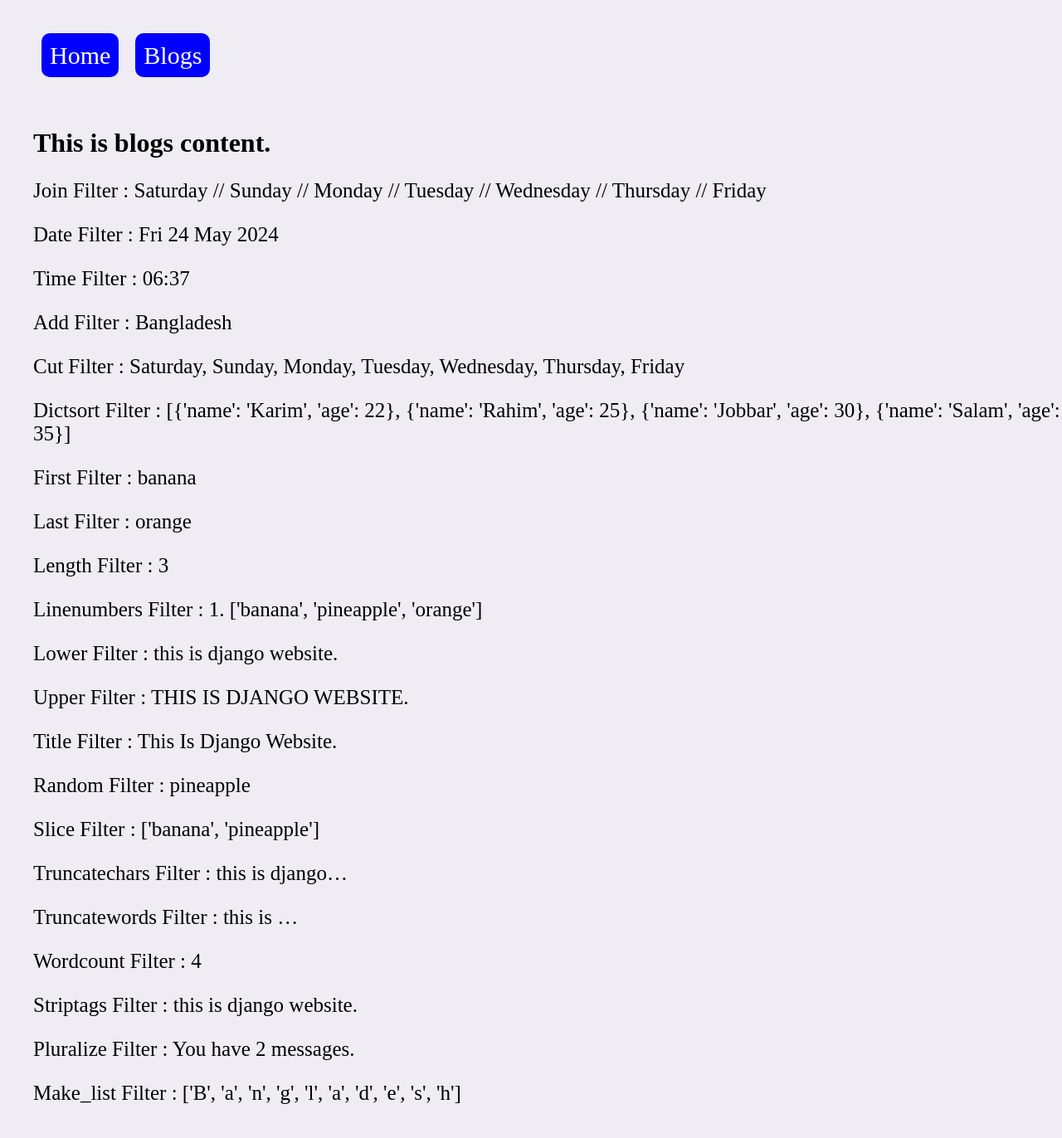
After one commit to imtiaz2424/django_module_10.5_pratice, a Django app: page /practice_app/blogs/ in a window 1280 px wide. The commit adds this page. Shown: the whole page at 83% size. Run offline with Django 4.2, Linux system fonts and the light colour scheme.

Commit message:
Django templeat filtering by earthly

```diff
--- /dev/null
+++ b/practice_problems_1/practice_app/templates/practice_app/blogs.html
@@ -0,0 +1,90 @@
+<!DOCTYPE html>
+<html lang="en">
+<head>
+    <meta charset="UTF-8">
+    <meta name="viewport" content="width=device-width, initial-scale=1.0">
+    <title>Blog</title>
+
+    <style>
+        body{
+            margin: 0;
+            padding: 0;
+            background-color: rgba(140, 122, 180, 0.139);
+
+        }
+        ul{
+            display: flex;
+            padding: 20px;
+            margin: 20px;
+            list-style-type: none;
+        }
+        li{
+            padding: 10px;
+            font-size: 30px;
+            font-weight: 500;
+        }
+        a{
+           text-decoration: none;
+           color: rgb(255, 255, 255);
+           background-color: blue;
+           padding: 10px;
+           border-radius: 10px;
+        }
+        a:hover{
+           color: rgb(255, 255, 255);
+           background-color: rgb(123, 66, 66);
+           padding: 10px;
+           border-radius: 10px;
+
+        }
+        p{
+            font-size: 25px;
+        }
+
+        main{
+            margin: 40px;
+            width: 100%;
+        }
+    </style>
+
+</head>
+<body>
+    <header>
+        <ul>
+            <li><a href="/">Home</a></li>
+            <li><a href="/practice_app/blogs/">Blogs</a></li>
+
+        </ul>
+    </header>
+
+    <main>
+        <h1>This is blogs content.</h1>
+
+        <p>Join Filter :  {{ day | join:" // " }}</p>
+        <p>Date Filter :  {{ dt | date:"D d M Y" }}</p>
+        <p>Time Filter :  {{ tm | time:"H:i" }}</p>
+        <p>Add Filter :  {{ nm | capfirst }}</p>
+        <p>Cut Filter :  {{ cutting | cut:"-" }}</p>
+        <p>Dictsort Filter :  {{ dictsorts | dictsort:"age" }}</p>
+        <p>First Filter :  {{ firsts | first }}</p>
+        <p>Last Filter :  {{ lasts | last }}</p>
+        <p>Length Filter :  {{ len | length }}</p>
+        <p>Linenumbers Filter :  {{ linenum | linenumbers }}</p>
+        <p>Lower Filter :  {{ low | lower }}</p>
+        <p>Upper Filter :  {{ up | upper }}</p>
+        <p>Title Filter :  {{ titles | title }}</p>
+        <p>Random Filter :  {{ randm | random }}</p>
+        <p>Slice Filter :  {{ some_list | slice:":2" }}</p>
+        <p>Truncatechars Filter :  {{ trances | truncatechars:15 }}</p>
+        <p>Truncatewords Filter :  {{ trancewrd | truncatewords:2 }}</p>
+        <p>Wordcount Filter :  {{ wrdcnt | wordcount }}</p>
+        <p>Striptags Filter :  {{ strip | striptags }}</p>
+        <p>Pluralize Filter :  You have {{ num_message }} message{{ num_message | pluralize:"s." }}</p>
+        <p>Make_list Filter :  {{ 'Bangladesh' | make_list }}</p>
+
+
+
+    </main>
+
+</body>
+</html>
--- a/practice_problems_1/practice_app/urls.py
+++ b/practice_problems_1/practice_app/urls.py
@@ -3,6 +3,5 @@ from django.urls import path, include
 from . import views
 
 urlpatterns = [
-    path('blog/', views.blog),
-
+    path('blogs/', views.blog),
 ]
--- a/practice_problems_1/practice_app/views.py
+++ b/practice_problems_1/practice_app/views.py
@@ -1,6 +1,36 @@
 from django.shortcuts import render
+import datetime
 
 # Create your views here.
 
 def blog(request):
-    return render(request, 'practice_app/blog.html')
+    val = {
+        'day': ['Saturday', 'Sunday', 'Monday', 'Tuesday' , 'Wednesday', 'Thursday', 'Friday'],
+        'dt': datetime.datetime.now(),
+        'tm': datetime.datetime.now(),
+        'add': 10,
+        'nm': 'bangladesh',
+        'cutting': "Saturday, - Sunday, - Monday, - Tuesday, - Wednesday, - Thursday, - Friday",
+        'dictsorts': [
+            {'name': 'Rahim', 'age': 25},
+            {'name': 'Karim', 'age': 22},
+            {'name': 'Salam', 'age': 35},
+            {'name': 'Jobbar', 'age': 30},
+        ],
+        'firsts': ['banana', 'pineapple', 'orange'],
+        'lasts': ['banana', 'pineapple', 'orange'],
+        'some_list': ['banana', 'pineapple', 'orange'],
+        'len': ['banana', 'pineapple', 'orange'],
+        'linenum': ['banana', 'pineapple', 'orange'],
+        'low': 'This is Django Website.',
+        'up': 'this is django website.',
+        'titles': 'this is django website.',
+        'trances': 'this is django website.',
+        'wrdcnt': 'this is django website.',
+        'trancewrd': 'this is django website.',
+        'strip': 'this is django website.',
+        'randm': ['banana', 'pineapple', 'orange'],
+        'num_message': 2,
+
+    }
+    return render(request, 'practice_app/blogs.html', val)
```
Also changed, not shown: practice_problems_1/practice_app/templates/practice_app/blog.html (deleted, +0 -16 lines), practice_problems_1/templates/home.html (+42 -2 lines).
